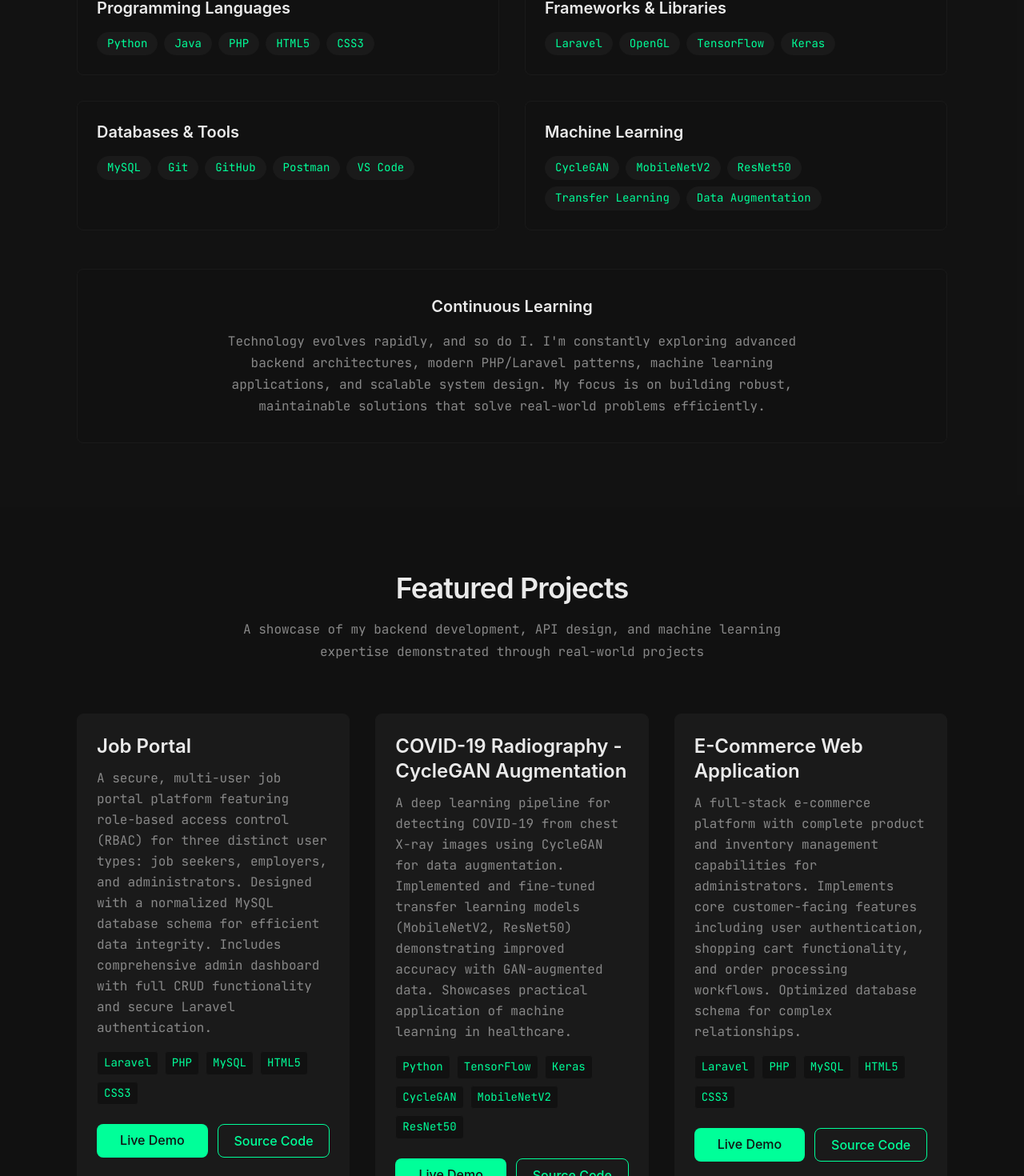
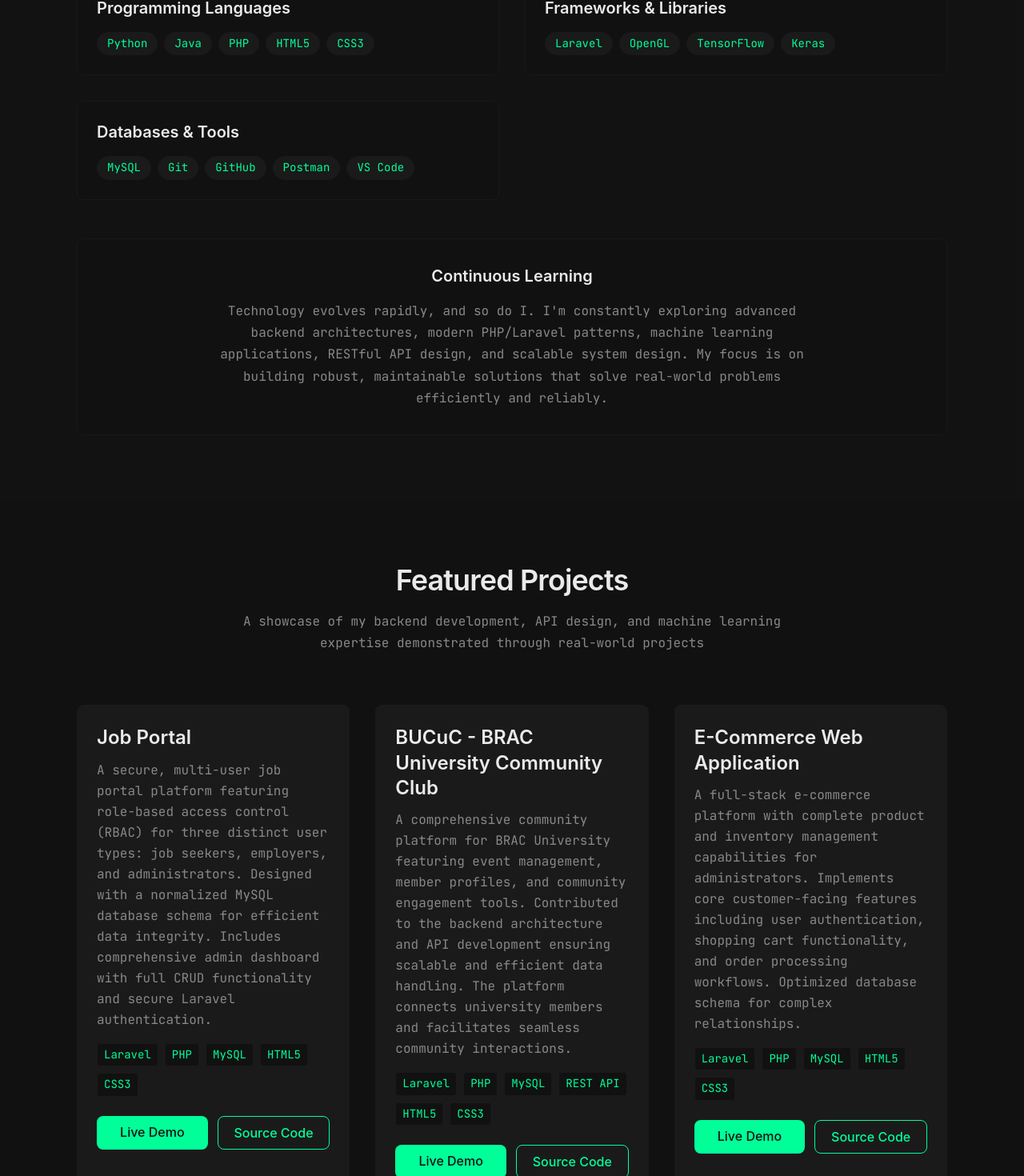
Before and after one commit to RafiALMahmud/Portfolio, a Next.js app: page / in a window 1280 px wide. Shown: the part 1960-3430 px from the top of the page at 80% size. Built offline with nearby package versions, Linux system fonts and the light colour scheme.

Commit message:
Remove CycleGAN project, add BUCuC community platform, remove ML skill box and mention ML in continuous learning section

```diff
--- a/src/components/Projects.tsx
+++ b/src/components/Projects.tsx
@@ -11,11 +11,11 @@ const projects = [
     repoUrl: 'https://github.com/RafiALMahmud'
   },
   {
-    title: 'COVID-19 Radiography - CycleGAN Augmentation',
-    description: 'A deep learning pipeline for detecting COVID-19 from chest X-ray images using CycleGAN for data augmentation. Implemented and fine-tuned transfer learning models (MobileNetV2, ResNet50) demonstrating improved accuracy with GAN-augmented data. Showcases practical application of machine learning in healthcare.',
-    technologies: ['Python', 'TensorFlow', 'Keras', 'CycleGAN', 'MobileNetV2', 'ResNet50'],
-    liveUrl: 'https://github.com/RafiALMahmud/Corona-virus-detection-Using-Augmented-dataset',
-    repoUrl: 'https://github.com/RafiALMahmud/Corona-virus-detection-Using-Augmented-dataset'
+    title: 'BUCuC - BRAC University Community Club',
+    description: 'A comprehensive community platform for BRAC University featuring event management, member profiles, and community engagement tools. Contributed to the backend architecture and API development ensuring scalable and efficient data handling. The platform connects university members and facilitates seamless community interactions.',
+    technologies: ['Laravel', 'PHP', 'MySQL', 'REST API', 'HTML5', 'CSS3'],
+    liveUrl: 'https://www.bucuc.org/',
+    repoUrl: 'https://github.com/Rudian420/BUCuC-WEB-New'
   },
   {
     title: 'E-Commerce Web Application',
--- a/src/components/Skills.tsx
+++ b/src/components/Skills.tsx
@@ -14,10 +14,6 @@ const skillCategories = [
   {
     categoryName: 'Databases & Tools',
     skills: ['MySQL', 'Git', 'GitHub', 'Postman', 'VS Code']
-  },
-  {
-    categoryName: 'Machine Learning',
-    skills: ['CycleGAN', 'MobileNetV2', 'ResNet50', 'Transfer Learning', 'Data Augmentation']
   }
 ]
 
@@ -87,8 +83,8 @@ export default function Skills() {
             </h3>
             <p className="text-body font-body text-text-secondary max-w-3xl mx-auto">
               Technology evolves rapidly, and so do I. I'm constantly exploring advanced backend architectures,
-              modern PHP/Laravel patterns, machine learning applications, and scalable system design.
-              My focus is on building robust, maintainable solutions that solve real-world problems efficiently.
+              modern PHP/Laravel patterns, machine learning applications, RESTful API design, and scalable system design.
+              My focus is on building robust, maintainable solutions that solve real-world problems efficiently and reliably.
             </p>
           </div>
         </div>
```
